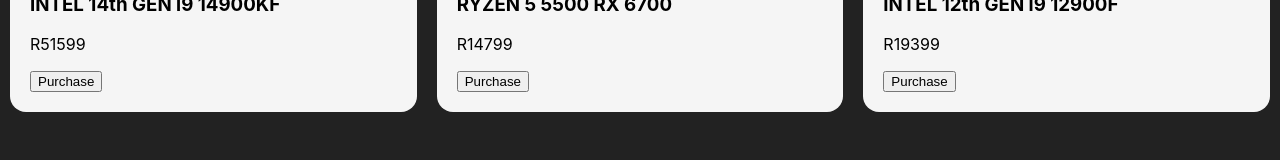
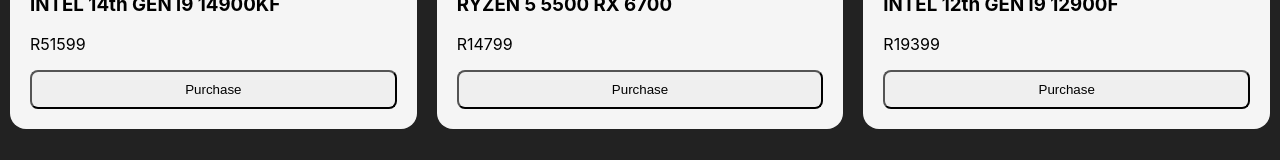
Before and after one commit to Tally2014/React-pc-shop, a React (Create React App) app: page / in a window 1280 px wide. Shown: the part 374-534 px from the top of the page. Built offline with nearby package versions, Linux system fonts and the light colour scheme.

Commit message:
Style button

```diff
--- a/src/App.css
+++ b/src/App.css
@@ -74,6 +74,12 @@
   width: 200px;
 }
 
+.btn {
+  width: 100%;
+  padding: 10px 35px;
+  border-radius: 0.5rem;
+}
+
 /* ------------------------------- Media Queries -------------------------------*/
 
 @media all and (max-width: 800px) {
```
